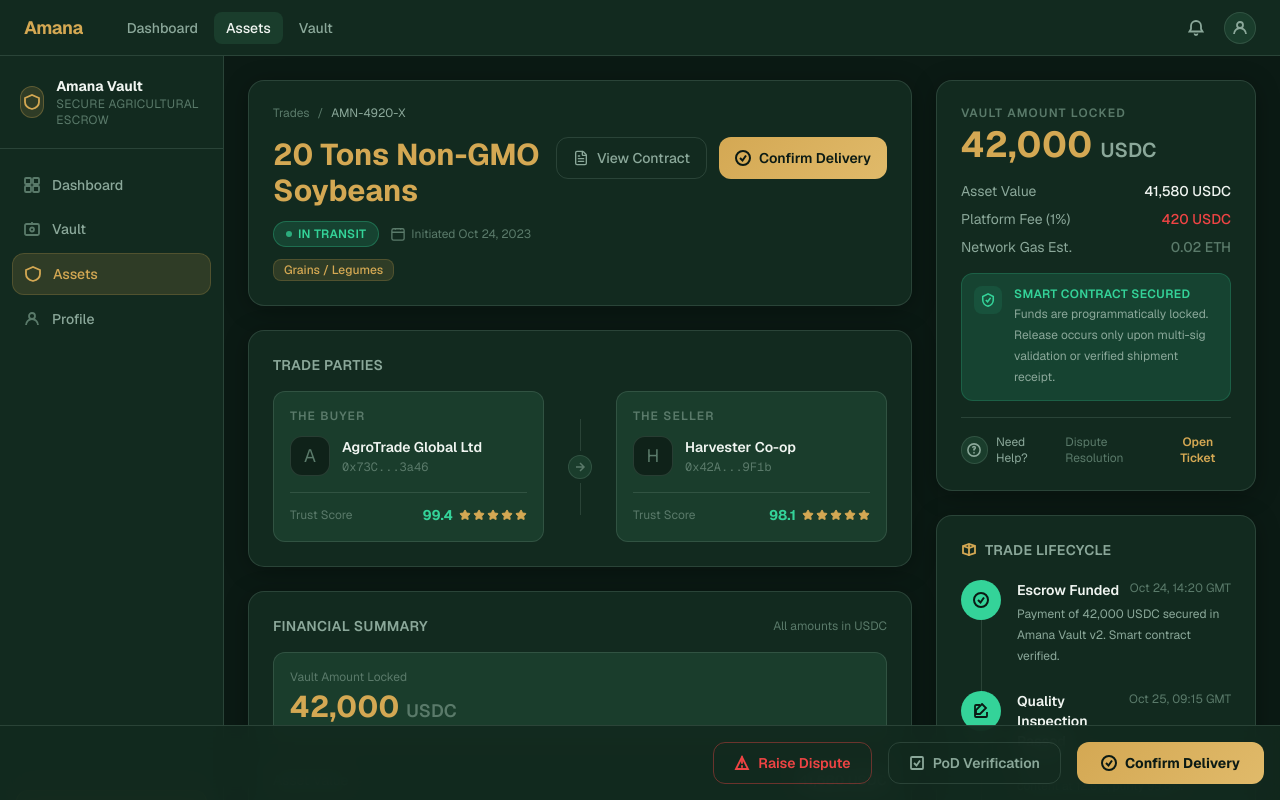
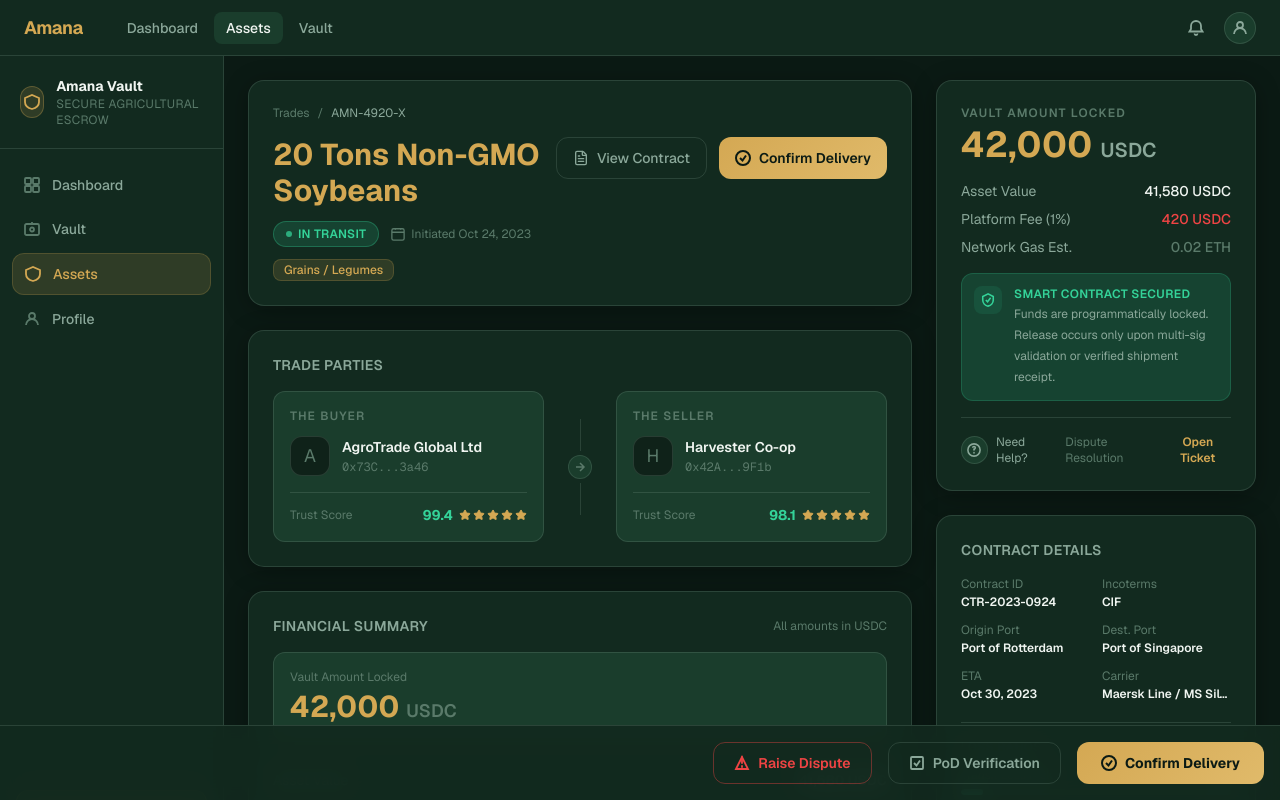
Before and after one commit to Agropush/AgroPush, a Next.js app in the folder frontend/: page /assets/1 in a window 1280 px wide. Built offline with nearby package versions, Linux system fonts and the light colour scheme.

Commit message:
feat: integrate TransactionTimeline into sidebar of TradeDetailPanel

```diff
--- a/frontend/src/components/trade/TradeDetailPanel.tsx
+++ b/frontend/src/components/trade/TradeDetailPanel.tsx
@@ -5,6 +5,7 @@ import { TradeHeader } from "./TradeHeader";
 import { PartiesPanel } from "./PartiesPanel";
 import { FinancialSummary } from "./FinancialSummary";
 import { TradeTimeline } from "./TradeTimeline";
+import { TransactionTimeline } from "./TransactionTimeline";
 import { ContractInfo } from "./ContractInfo";
 import { ActionBar } from "./ActionBar";
 import { VaultSidebar } from "./VaultSidebar";
@@ -21,18 +22,23 @@ export function TradeDetailPanel({ trade }: TradeDetailPanelProps) {
     <div className="min-h-screen bg-primary pb-28">
       {/* Page grid */}
       <div className="grid grid-cols-1 lg:grid-cols-3 gap-6 w-full max-w-7xl mx-auto p-6">
-
         {/* ── Left column (main) ── */}
         <div className="lg:col-span-2 flex flex-col gap-6">
           <TradeHeader trade={trade} />
           <PartiesPanel buyer={trade.buyer} seller={trade.seller} />
           <FinancialSummary trade={trade} />
+          <TradeTimeline events={trade.timeline} />
         </div>
 
         {/* ── Right column (sidebar) ── */}
         <div className="lg:col-span-1 flex flex-col gap-6">
           <VaultSidebar trade={trade} />
-          <TradeTimeline events={trade.timeline} />
+          {trade.transactionTimeline && (
+            <TransactionTimeline
+              events={trade.transactionTimeline}
+              currentEventIndex={trade.currentTransactionIndex ?? 0}
+            />
+          )}
           <ContractInfo trade={trade} />
         </div>
       </div>
```
